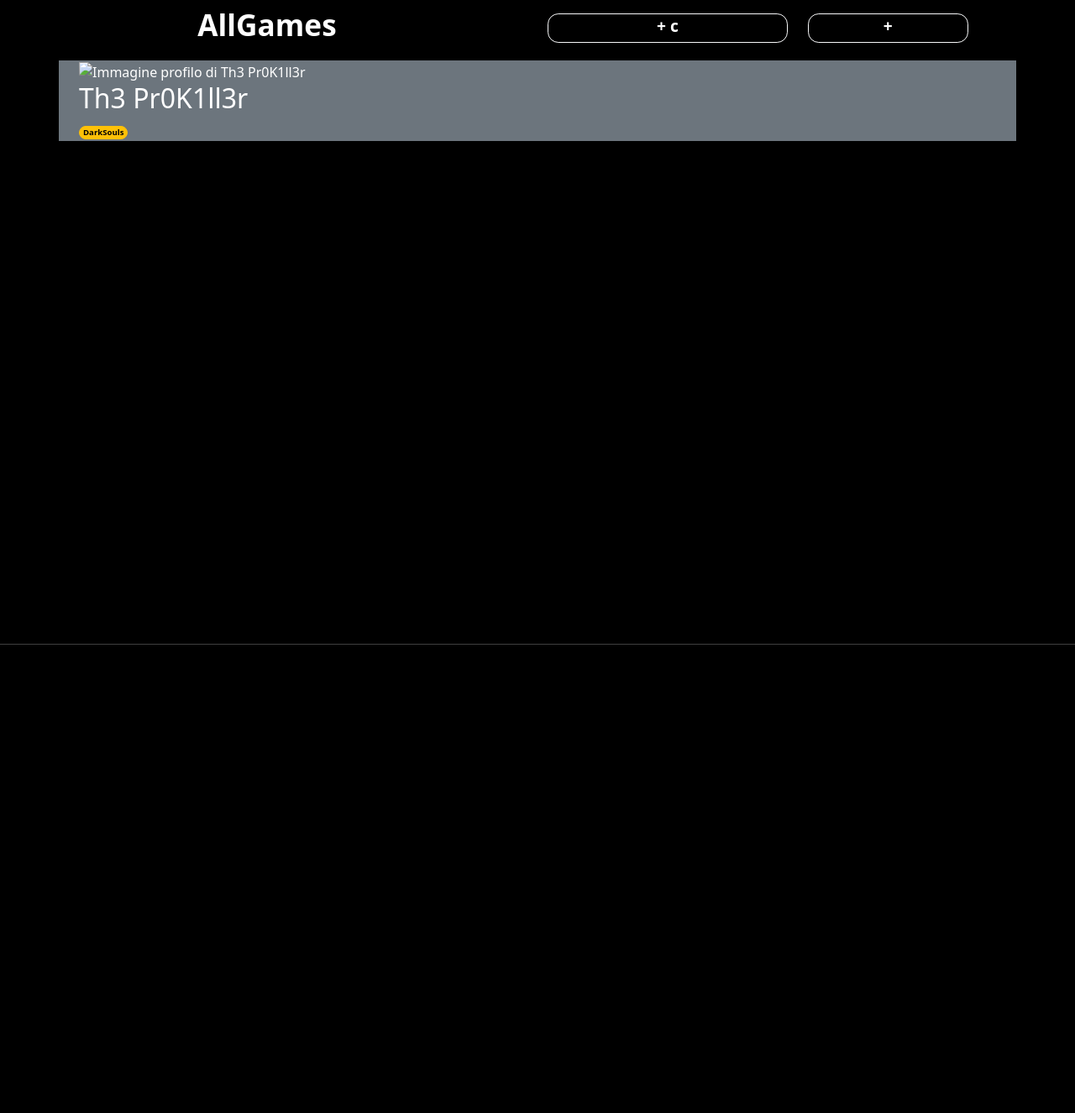
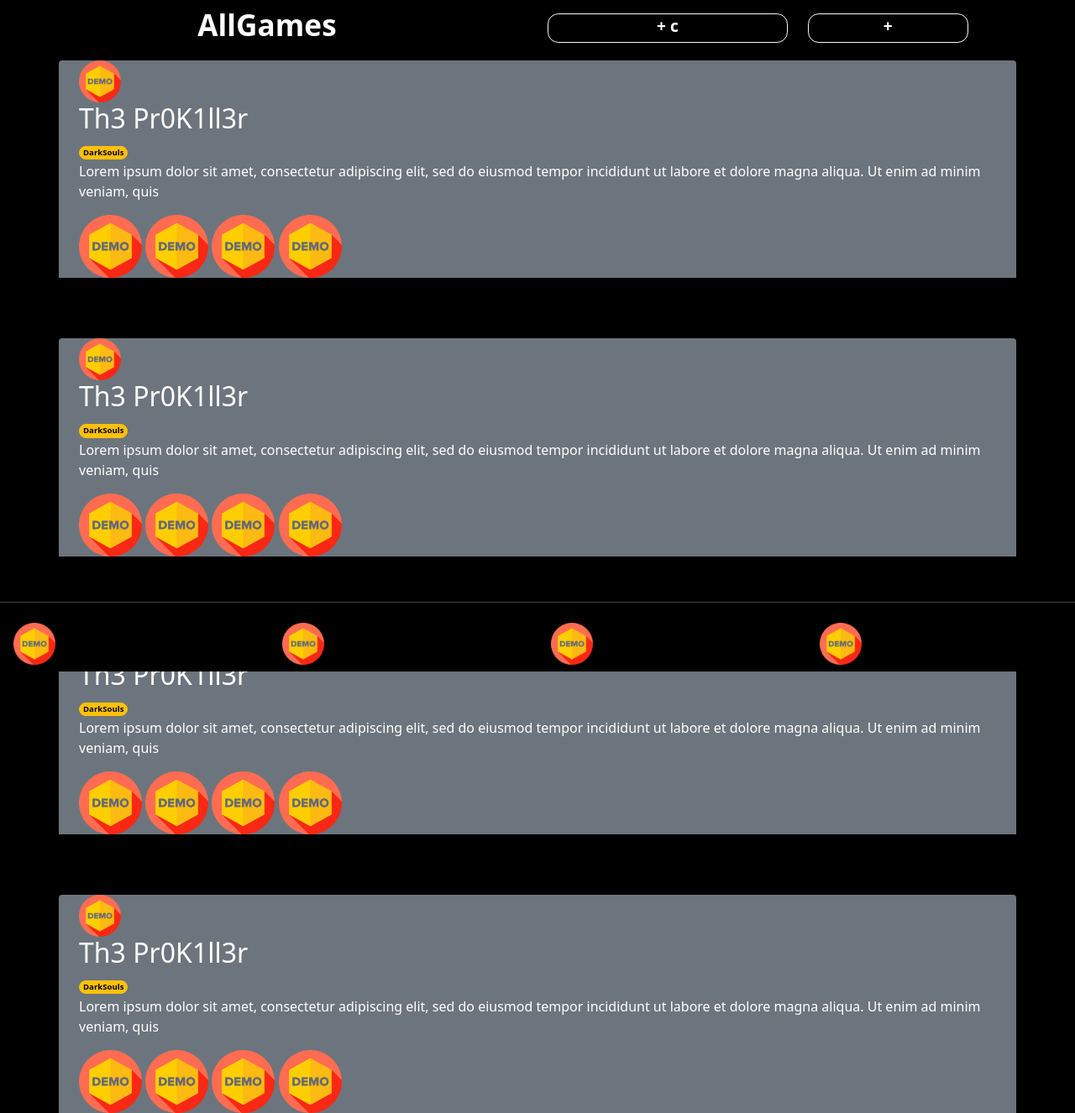
Before and after one commit to Ventus218/AllGames, a PHP site: page / in a window 1280 px wide. Shown: the whole page at 84% size. Before the commit the page ends 768 px from the top, so only its background shows below. Run offline with PHP 8.4, Linux system fonts and the light colour scheme.

Commit message:
End of article and add of demo png

```diff
--- a/website/inc/css/style.css
+++ b/website/inc/css/style.css
@@ -14,7 +14,7 @@ h1 {
 }
 
 .bg-blur {
-    backdrop-filter: blur(1px);
+    backdrop-filter: blur(2px);
 }
 
 .mt-6 {
@@ -28,3 +28,15 @@ article {
 article header > a {
     font-size: 0.6rem !important;
 }
+
+article header img {
+    width: 50px;
+}
+
+article section img {
+    width: 75px;
+}
+
+footer img{
+    width: 50px;
+}
--- a/website/index.html
+++ b/website/index.html
@@ -47,36 +47,115 @@
 
         <div class="row">
             <div class="col-12 mt-6">
-                <article class="bg-secondary container">
+                <article class="bg-secondary container rounded-top">
                     <header>
-                        <img src="#" alt="Immagine profilo di Th3 Pr0K1ll3r">
+                        <img src="inc/img/demo.png" alt="Immagine profilo di Th3 Pr0K1ll3r" />
                         <h2>Th3 Pr0K1ll3r</h2>
                         <a class="btn btn-warning rounded-pill p-1 py-0" href="#"><strong>DarkSouls</strong></a>
                     </header>
+
+                    <section>
+                        <p>Lorem ipsum dolor sit amet, consectetur adipiscing elit, sed do eiusmod tempor incididunt ut labore et dolore magna aliqua. Ut enim ad minim veniam, quis</p>
+
+                        <!-- Carousel -->
+                        <!--TO DO-->
+                        <img src="inc/img/demo.png" alt="" />
+                        <img src="inc/img/demo.png" alt="" />
+                        <img src="inc/img/demo.png" alt="" />
+                        <img src="inc/img/demo.png" alt="" />
+                    </section>
+                </article>
+            </div>
+            <div class="col-12 mt-6">
+                <article class="bg-secondary container rounded-top">
+                    <header>
+                        <img src="inc/img/demo.png" alt="Immagine profilo di Th3 Pr0K1ll3r" />
+                        <h2>Th3 Pr0K1ll3r</h2>
+                        <a class="btn btn-warning rounded-pill p-1 py-0" href="#"><strong>DarkSouls</strong></a>
+                    </header>
+
+                    <section>
+                        <p>Lorem ipsum dolor sit amet, consectetur adipiscing elit, sed do eiusmod tempor incididunt ut labore et dolore magna aliqua. Ut enim ad minim veniam, quis</p>
+
+                        <!-- Carousel -->
+                        <!--TO DO-->
+                        <img src="inc/img/demo.png" alt="" />
+                        <img src="inc/img/demo.png" alt="" />
+                        <img src="inc/img/demo.png" alt="" />
+                        <img src="inc/img/demo.png" alt="" />
+                    </section>
+                </article>
+            </div>
+            <div class="col-12 mt-6">
+                <article class="bg-secondary container rounded-top">
+                    <header>
+                        <img src="inc/img/demo.png" alt="Immagine profilo di Th3 Pr0K1ll3r" />
+                        <h2>Th3 Pr0K1ll3r</h2>
+                        <a class="btn btn-warning rounded-pill p-1 py-0" href="#"><strong>DarkSouls</strong></a>
+                    </header>
+
+                    <section>
+                        <p>Lorem ipsum dolor sit amet, consectetur adipiscing elit, sed do eiusmod tempor incididunt ut labore et dolore magna aliqua. Ut enim ad minim veniam, quis</p>
+
+                        <!-- Carousel -->
+                        <!--TO DO-->
+                        <img src="inc/img/demo.png" alt="" />
+                        <img src="inc/img/demo.png" alt="" />
+                        <img src="inc/img/demo.png" alt="" />
+                        <img src="inc/img/demo.png" alt="" />
+                    </section>
+                </article>
+            </div>
+            <div class="col-12 mt-6">
+                <article class="bg-secondary container rounded-top">
+                    <header>
+                        <img src="inc/img/demo.png" alt="Immagine profilo di Th3 Pr0K1ll3r" />
+                        <h2>Th3 Pr0K1ll3r</h2>
+                        <a class="btn btn-warning rounded-pill p-1 py-0" href="#"><strong>DarkSouls</strong></a>
+                    </header>
+
+                    <section>
+                        <p>Lorem ipsum dolor sit amet, consectetur adipiscing elit, sed do eiusmod tempor incididunt ut labore et dolore magna aliqua. Ut enim ad minim veniam, quis</p>
+
+                        <!-- Carousel -->
+                        <!--TO DO-->
+                        <img src="inc/img/demo.png" alt="" />
+                        <img src="inc/img/demo.png" alt="" />
+                        <img src="inc/img/demo.png" alt="" />
+                        <img src="inc/img/demo.png" alt="" />
+                    </section>
                 </article>
             </div>
         </div>
 
-        <div class="row fixed-bottom">
+        <div class="row fixed-bottom bg-black">
             <hr>
             <div class="col-12">
                 <footer>
                     <ul class="nav nav-pills">
                         <!--Home-->
                         <li class="col-3 nav-item">
-                            <a class="nav-link" href="#"><!--Da inserire un'immagine--></a>
+                            <a class="nav-link" href="#">
+                                <img src="inc/img/demo.png" alt="Home" />
+                            </a>
                         </li>
                         <!--Searh-->
                         <li class="col-3 nav-item">
-                            <a class="nav-link" href="#"><!--Da inserire un'immagine--></a>
+                            <a class="nav-link" href="#">
+                                <img src="inc/img/demo.png" alt="Search" />
+                            </a>
                         </li>
                         <!--User-->
                         <li class="col-3 nav-item">
-                            <a class="nav-link" href="#"><!--Da inserire un'immagine--></a>
+                            <a class="nav-link" href="#">
+                                <img src="inc/img/demo.png" alt="User" />
+                            </a>
                         </li>
                         <!--Settings-->
                         <li class="col-3 nav-item">
-                            <a class="nav-link" href="#"><!--Da inserire un'immagine--></a>
+                            <a class="nav-link" href="#">
+                                <img src="inc/img/demo.png" alt="Settings" />
+                            </a>
                         </li>
                     </ul>
                 </footer>
```
Also changed, not shown: website/inc/img/demo.png (added).
